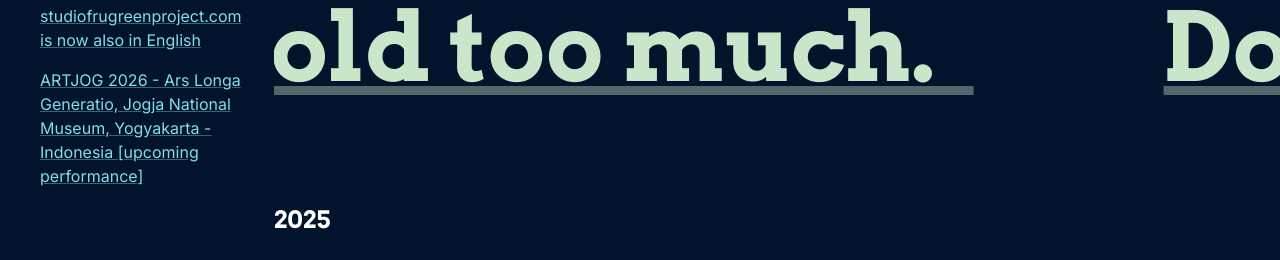
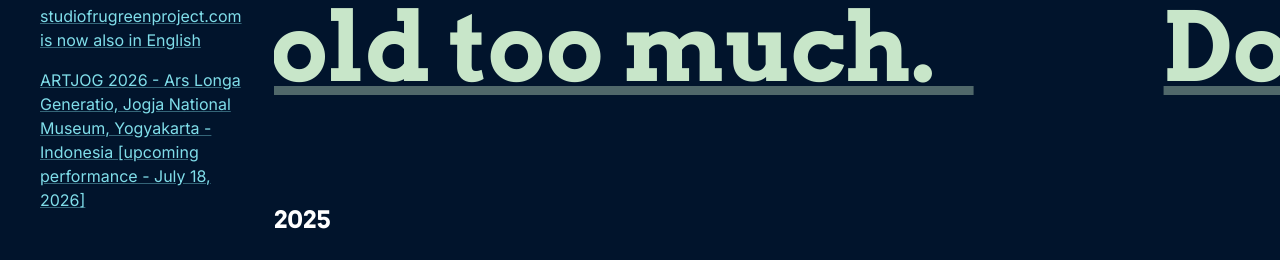
Before and after one commit to farhanazrupaidha/farhanazrupaidha-markdown, a Next.js app: page / in a window 1280 px wide. Shown: the part 212-472 px from the top of the page. Built offline with nearby package versions, Linux system fonts and the light colour scheme; no server answers; what @mui/material-nextjs would draw is missing.

Commit message:
Update page.tsx

```diff
--- a/src/app/page.tsx
+++ b/src/app/page.tsx
@@ -39,7 +39,7 @@ export default function Index() {
           </Typography>
           <Typography variant="body1">
             <Link href="https://artjog.id/2026/index.php?lang=en" color="secondary">
-              ARTJOG 2026 - Ars Longa Generatio, Jogja National Museum, Yogyakarta - Indonesia [upcoming performance]
+              ARTJOG 2026 - Ars Longa Generatio, Jogja National Museum, Yogyakarta - Indonesia [upcoming performance - July 18, 2026]
             </Link>
           </Typography>
       </Item>
```
